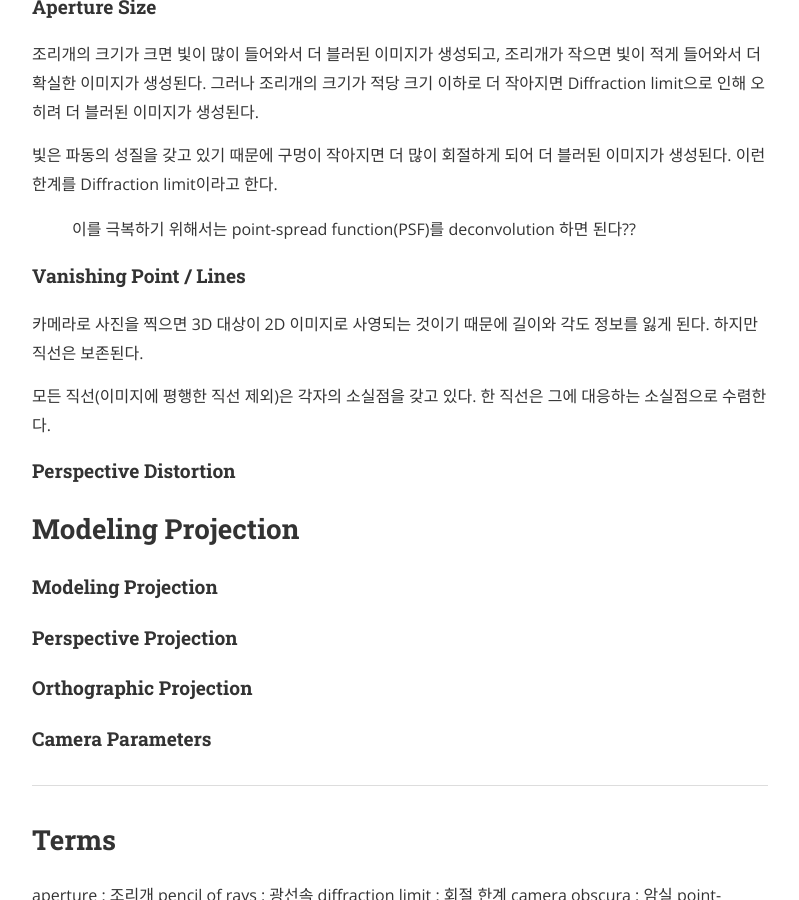
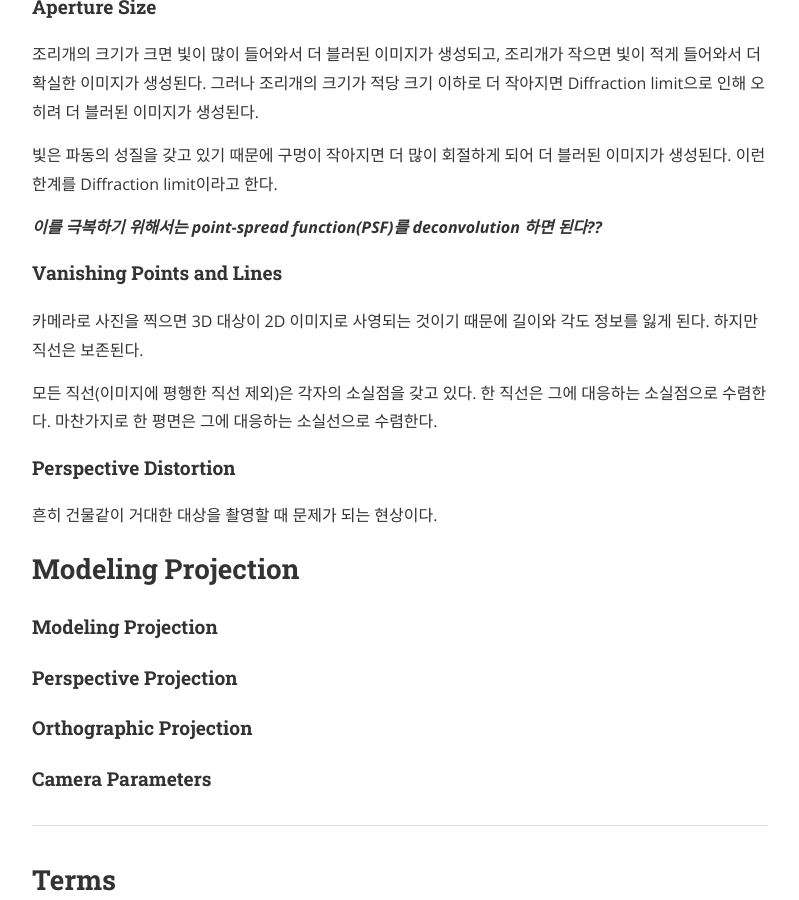
Before and after one commit to YeonjeeJung/yeonjeejung.github.io, a Jekyll site: the page built from Lecture/ComputerVision/_posts/2019-07-04-Lecture2.md, in a window 1280 px wide and 900 px high, scrolled down 805 px. Shown: the whole window, without its empty margins (240-1039 px from the left). Built offline with Jekyll 4.4.1, drawn with Linux system fonts in a browser that asks for light colours; nearby versions of some CDN libraries; comment, search, counter and statistics services are not loaded.

Commit message:
Modify post

```diff
--- a/Lecture/ComputerVision/_posts/2019-07-04-Lecture2.md
+++ b/Lecture/ComputerVision/_posts/2019-07-04-Lecture2.md
@@ -20,14 +20,16 @@ Pinhole은 바늘구멍이다. 물체와 필름 사이에 작은 구멍이 뚫
 조리개의 크기가 크면 빛이 많이 들어와서 더 블러된 이미지가 생성되고, 조리개가 작으면 빛이 적게 들어와서 더 확실한 이미지가 생성된다. 그러나 조리개의 크기가 적당 크기 이하로 더 작아지면 Diffraction limit으로 인해 오히려 더 블러된 이미지가 생성된다.
 
 빛은 파동의 성질을 갖고 있기 때문에 구멍이 작아지면 더 많이 회절하게 되어 더 블러된 이미지가 생성된다. 이런 한계를 Diffraction limit이라고 한다.
-> 이를 극복하기 위해서는 point-spread function(PSF)를 deconvolution 하면 된다??
 
-#### Vanishing Point / Lines
+**_이를 극복하기 위해서는 point-spread function(PSF)를 deconvolution 하면 된다??_**
+
+#### Vanishing Points and Lines
 카메라로 사진을 찍으면 3D 대상이 2D 이미지로 사영되는 것이기 때문에 길이와 각도 정보를 잃게 된다. 하지만 직선은 보존된다.
 
-모든 직선(이미지에 평행한 직선 제외)은 각자의 소실점을 갖고 있다. 한 직선은 그에 대응하는 소실점으로 수렴한다.
+모든 직선(이미지에 평행한 직선 제외)은 각자의 소실점을 갖고 있다. 한 직선은 그에 대응하는 소실점으로 수렴한다. 마찬가지로 한 평면은 그에 대응하는 소실선으로 수렴한다.
 
 #### Perspective Distortion
+흔히 건물같이 거대한 대상을 촬영할 때 문제가 되는 현상이다.
 
 ## Modeling Projection
 
```
Also changed, not shown: 2 other files.
